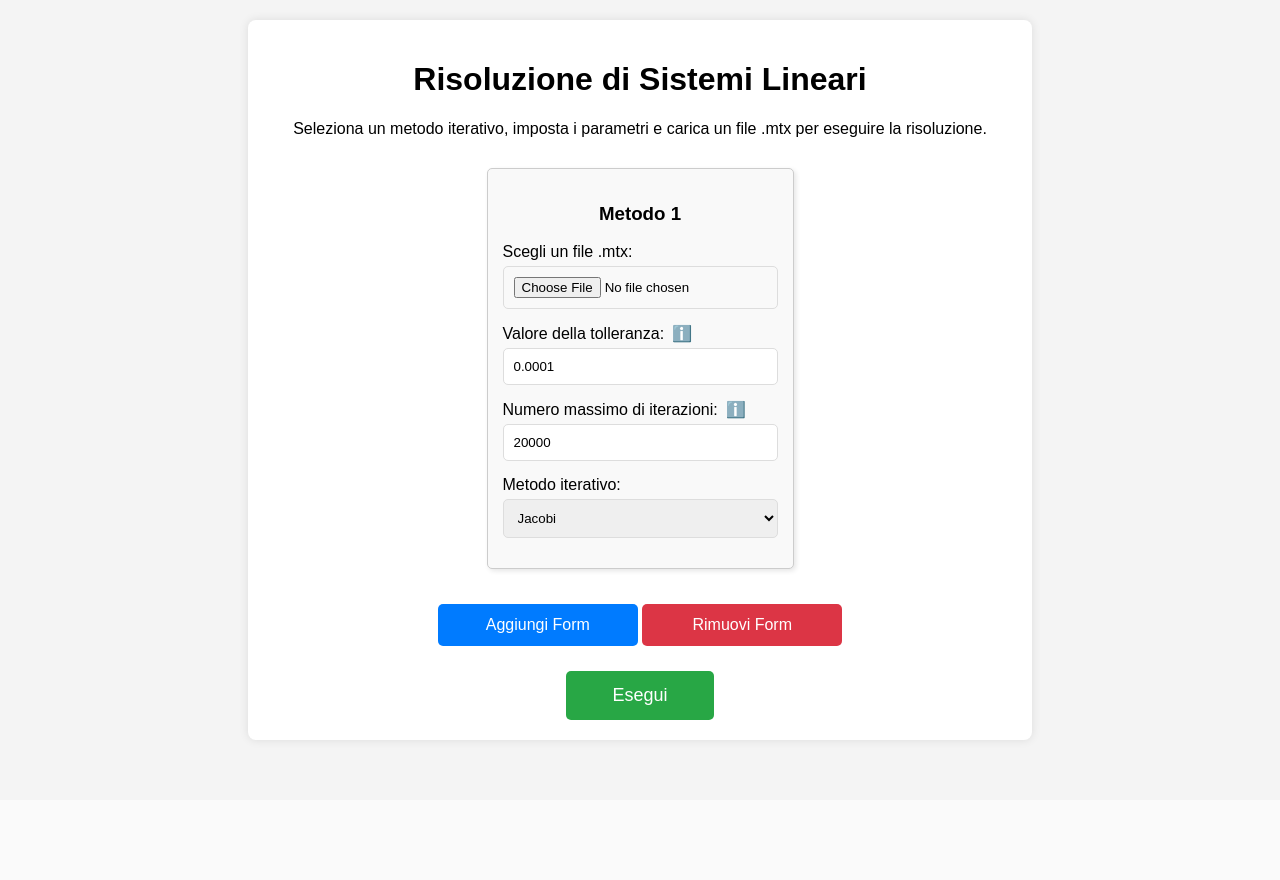
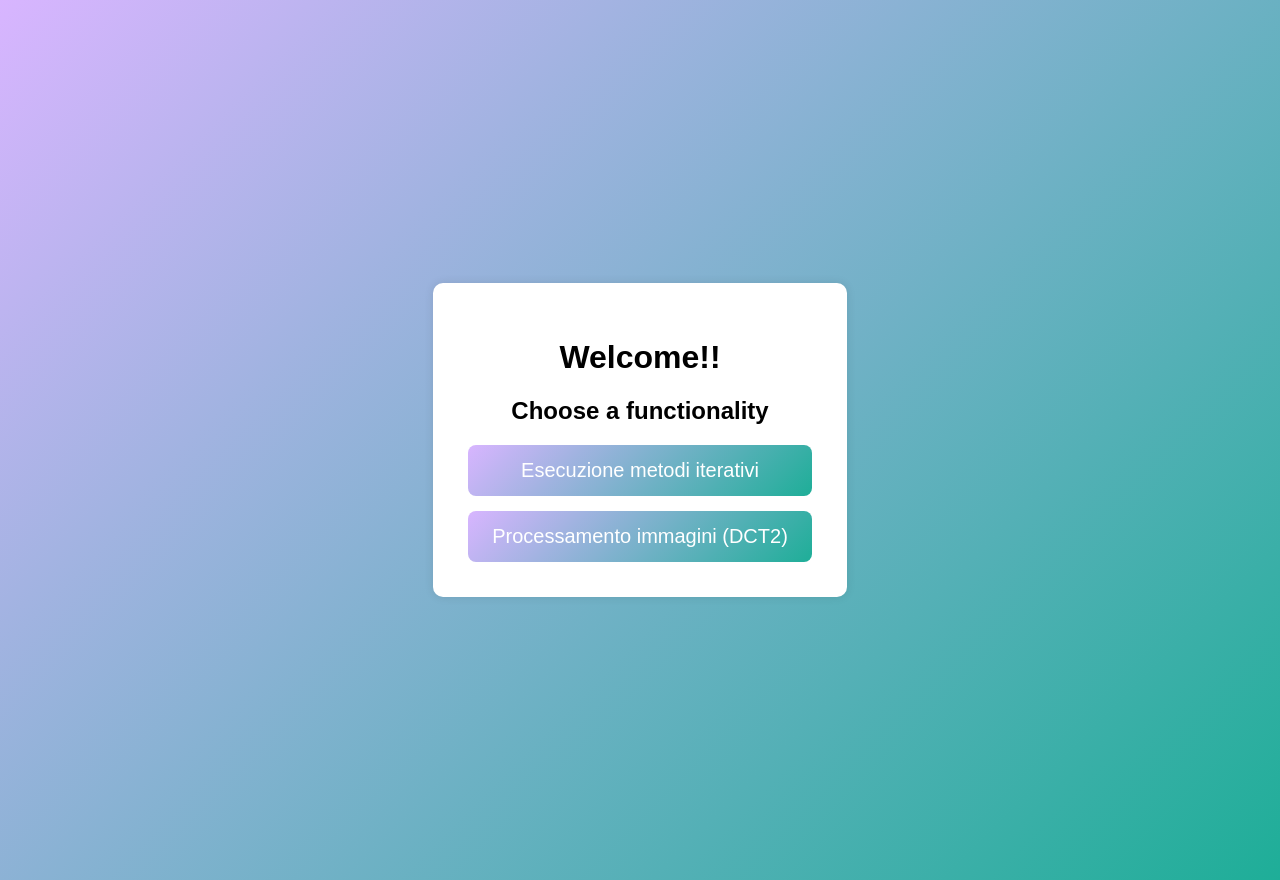
Before and after one commit to tetosever/MCS_projects, a Flask app: page / in a window 1280 px wide. Before the commit the page ends 743 px from the top, so only its background shows below. Run offline with Flask 3, Linux system fonts and the light colour scheme; parts of the project's set-up code (start-up, migrations or seed data) failed here and were passed over.

Commit message:
Fixed front-end

```diff
--- a/flask_app/app/blueprints/api/routes.py
+++ b/flask_app/app/blueprints/api/routes.py
@@ -45,7 +45,6 @@ def get_file_size(img):
     if isinstance(img, io.BytesIO):
         img.seek(0)
         size = len(img.getvalue())  # Metodo corretto per `BytesIO`
-        print(f"DEBUG - Dimensione immagine grayscale: {size} bytes")
     else:
         # Se è un file standard, aprilo normalmente
         original_image = Image.open(img)
@@ -60,7 +59,6 @@ def get_file_size(img):
         grayscale_image.save(img_io, format="BMP")
 
         size = len(img_io.getvalue())  # Metodo corretto per ottenere la dimensione
-        print(f"DEBUG - Dimensione immagine grayscale: {size} bytes")
 
     return size
 
--- a/flask_app/app/blueprints/exceptions/__init__.py
+++ b/flask_app/app/blueprints/exceptions/__init__.py
@@ -1,4 +1,4 @@
-from .exception_handler import exception
+from .exception_handler import error_bp
 
-def create_exception_blueprint():
-    return exception
+def create_error_blueprint():
+    return error_bp
--- a/flask_app/app/blueprints/views/routes.py
+++ b/flask_app/app/blueprints/views/routes.py
@@ -4,7 +4,11 @@ views = Blueprint('views', __name__)
 
 @views.route('/')
 def home():
-    return render_template('index.html')
+    return render_template('menu.html')
+
+@views.route('/itersolvers')
+def itersolver():
+    return render_template('itersolver.html')
 
 @views.route('/image_compression')
 def image_compression():
--- a/flask_app/app/static/css/index.css
+++ b/flask_app/app/static/css/itersolver.css
@@ -1,8 +1,12 @@
 body {
     font-family: Arial, sans-serif;
-    background-color: #f4f4f4;
+    background: linear-gradient(135deg, #D8B5FF, #1EAE98);
+    height: 100vh;
     margin: 0;
     padding: 20px;
+    display: flex;
+    justify-content: center;
+    align-items: center;
 }
 
 .container {
@@ -27,7 +31,9 @@ body {
     grid-template-columns: repeat(auto-fill, minmax(300px, 1fr));
     gap: 20px;
     padding: 10px;
-    max-width: 70%;
+    max-width: 90%;
+    justify-content: center;
+    align-items: center;
 }
 
 .form-instance {
@@ -38,6 +44,7 @@ body {
     background-color: #f9f9f9;
     width: 100%;
     max-width: 320px;
+    min-width: 280px;
     box-sizing: border-box;
 }
 
@@ -49,7 +56,7 @@ body {
 }
 
 .button-container {
-    margin-top: 20px;
+    margin-top: 10px;
 }
 
 input, select, button {
@@ -72,8 +79,13 @@ button {
     max-width: 200px;
 }
 
+button:disabled {
+    background-color: #cccccc !important;
+    cursor: not-allowed;
+}
+
 #add-form {
-    background-color: #007bff;
+    background-color: #4E65FF;
     color: white;
 }
 
@@ -82,7 +94,7 @@ button {
 }
 
 #remove-form {
-    background-color: #dc3545;
+    background-color: #D4145A;
     color: white;
 }
 
@@ -91,11 +103,12 @@ button {
 }
 
 #apply-method-button {
-    background-color: #28a745;
+    background-color: #38EF7D;
     color: white;
-    max-width: 20%;
-    font-size: 18px;
+    max-width: 40%;
+    font-size: 24px;
     padding: 14px 24px;
+    margin-top: 0;
 }
 
 #apply-method-button:hover {
@@ -117,7 +130,7 @@ button {
 .label-container {
     display: flex;
     align-items: center;
-    gap: 8px; /* Distanza tra il testo e l'icona ℹ️ */
+    gap: 8px;
 }
 
 .info-icon {
--- /dev/null
+++ b/flask_app/app/static/css/menu.css
@@ -0,0 +1,60 @@
+body {
+    font-family: Arial, sans-serif;
+    text-align: center;
+    margin: 40px;
+    height: 100vh;
+    background: linear-gradient(135deg, #D8B5FF, #1EAE98);
+    display: flex;
+    justify-content: center;
+    align-items: center;
+}
+
+.container {
+    background: white;
+    padding: 35px;
+    border-radius: 10px;
+    box-shadow: 0 0 10px rgba(0, 0, 0, 0.1);
+    max-width: 600px;
+    min-width: 300px;
+    margin: auto;
+}
+
+.menu-items {
+    display: flex;
+    flex-direction: column;
+    gap: 15px;
+    margin-top: 20px;
+    align-items: center;
+    width: 100%;
+}
+
+button {
+    background: linear-gradient(135deg, #D8B5FF, #1EAE98);
+    color: white;
+    align-items: center;
+    padding: 14px 24px;
+    font-size: 20px;
+    border: none;
+    border-radius: 8px;
+    cursor: pointer;
+    width: 100%;
+    transition: 0.3s ease-in-out;
+}
+
+button:hover {
+    filter: brightness(90%);
+}
+
+.menu-items a {
+    text-decoration: none;
+    color: white;
+    font-size: 1.5rem;
+    padding: 12px 24px;
+    border-radius: 8px;
+    background: #007bff;
+    transition: 0.3s ease-in-out;
+}
+
+.menu-items a:hover {
+    background: #0056b3;
+}
--- a/flask_app/app/static/js/index.js
+++ b/flask_app/app/static/js/itersolver.js
@@ -54,18 +54,30 @@ document.addEventListener("DOMContentLoaded", function () {
 
     function addForm() {
         if (formCount < maxForms) {
+            if (document.getElementById("add-form").disabled) {
+                document.getElementById("add-form").disabled = false;
+            }
             const newForm = createForm(formCount);
             formContainer.appendChild(newForm);
             formCount++;
             updateButtons();
         }
+        else {
+            document.getElementById("add-form").disabled = true;
+        }
     }
 
     function removeForm() {
         if (formCount > minForms) {
+            if (document.getElementById("remove-form").disabled) {
+                document.getElementById("remove-form").disabled = false;
+            }
             formContainer.removeChild(formContainer.lastElementChild);
             formCount--;
             updateButtons();
+        }
+        else {
+            document.getElementById("remove-form").disabled = true;
         }
     }
 
@@ -149,7 +161,6 @@ document.addEventListener("DOMContentLoaded", function () {
         }
 
         if (!allValid) {
-            alert("Errore: Alcuni campi non sono validi! Controlla i valori evidenziati in rosso.");
             return;
         }
 
@@ -158,7 +169,7 @@ document.addEventListener("DOMContentLoaded", function () {
         console.log("DEBUG - File inviati:", [...formData.entries()].map(([key, value]) => `${key}: ${value.name}`));
         console.log("DEBUG - Dati inviati:", dataList);
 
-        document.getElementById("loading").style.display = "block";
+        document.getElementById("loadingIndicator").style.display = "block";
 
         fetch("/api/apply", {
             method: "POST",
@@ -174,7 +185,13 @@ document.addEventListener("DOMContentLoaded", function () {
         })
         .catch(error => {
             console.error("DEBUG - Errore:", error);
-            alert("Errore durante l'elaborazione!");
-        });
+        })
+        .finally(() => {
+        document.getElementById("loadingIndicator").style.display = "none";
+    });
+    });
+
+    document.getElementById("backButton").addEventListener("click", function () {
+        window.location.href = "/";
     });
 });
--- /dev/null
+++ b/flask_app/app/static/js/menu.js
@@ -0,0 +1,7 @@
+document.getElementById("itersolverButton").addEventListener("click", function () {
+    window.location.href = "/itersolvers";
+});
+
+document.getElementById("imageProcessingButton").addEventListener("click", function () {
+    window.location.href = "/image_compression";
+});
--- a/flask_app/app/static/js/results.js
+++ b/flask_app/app/static/js/results.js
@@ -63,5 +63,5 @@ document.addEventListener("DOMContentLoaded", function () {
 });
 
 document.getElementById("backButton").addEventListener("click", function () {
-    window.location.href = "/";
+    window.location.href = "/itersolvers";
 });
--- a/flask_app/app/templates/index.html
+++ b/flask_app/app/templates/itersolver.html
@@ -4,8 +4,8 @@
     <meta charset="UTF-8">
     <meta name="viewport" content="width=device-width, initial-scale=1.0">
     <title>IterSolverLib - Selezione Metodo</title>
-    <link rel="stylesheet" href="../static/css/index.css">
-    <script src="../static/js/index.js" defer></script>
+    <link rel="stylesheet" href="../static/css/itersolver.css">
+    <script src="../static/js/itersolver.js" defer></script>
 </head>
 <body>
     <div class="container">
@@ -18,17 +18,23 @@
         </div>
 
         <div class="button-container">
-            <button type="button" id="add-form">Aggiungi Form</button>
-            <button type="button" id="remove-form" disabled>Rimuovi Form</button>
+            <button type="button" id="add-form">Aggiungi Metodo</button>
+            <button type="button" id="remove-form" disabled>Rimuovi Metodo</button>
         </div>
 
         <div class="button-container">
             <button type="submit" id="apply-method-button">Esegui</button>
         </div>
 
-        <div id="loading" class="loading" style="display: none;">
+        <div id="loadingIndicator" style="display: none; text-align: center; margin-top: 20px;">
             <p>Elaborazione in corso...</p>
+            <div class="spinner"></div>
         </div>
+
+        <div class="button-container">
+            <button id="backButton">🔙 Back to the Menú</button>
+        </div>
+
     </div>
 </body>
 </html>
--- /dev/null
+++ b/flask_app/app/templates/menu.html
@@ -0,0 +1,23 @@
+<!DOCTYPE html>
+<html lang="en">
+<head>
+    <meta charset="UTF-8">
+    <meta name="viewport" content="width=device-width, initial-scale=1.0">
+    <title>Menù</title>
+    <link rel="stylesheet" href="../static/css/menu.css">
+    <script src="../static/js/menu.js" defer></script>
+</head>
+<body>
+    <div class="container">
+        <div>
+            <h1><b>Welcome!!</b></h1>
+            <h2>Choose a functionality</h2>
+        </div>
+
+        <div class="menu-items">
+            <button id="itersolverButton">Esecuzione metodi iterativi</button>
+            <button id="imageProcessingButton">Processamento immagini (DCT2)</button>
+        </div>
+    </div>
+</body>
+</html>
--- a/flask_app/app/templates/results.html
+++ b/flask_app/app/templates/results.html
@@ -12,7 +12,7 @@
     <div class="container">
         <h1>Risultati dei Metodi Iterativi</h1>
 
-        <!-- Tabella per i risultati -->
+        <div class="table-container">
             <table id="resultsTable">
                 <thead>
                     <tr>
@@ -27,6 +27,7 @@
                 </thead>
                 <tbody></tbody>
             </table>
+        </div>
 
         <div>
             <h2>Grafico della Convergenza Residuo Assoluto</h2>
```
Also changed, not shown: other parts of flask_app/app/static/css/itersolver.css (+30 -0 lines), flask_app/app/static/css/image_compression.css (+71 -6 lines), flask_app/app/static/css/results.css (+11 -2 lines), flask_app/app/static/js/error.js (added, +8 -0 lines), flask_app/app/static/js/image_compression.js (+43 -4 lines), flask_app/app/templates/image_compression.html (+11 -1 lines). Lines whose indentation alone changed are shown as unchanged.
